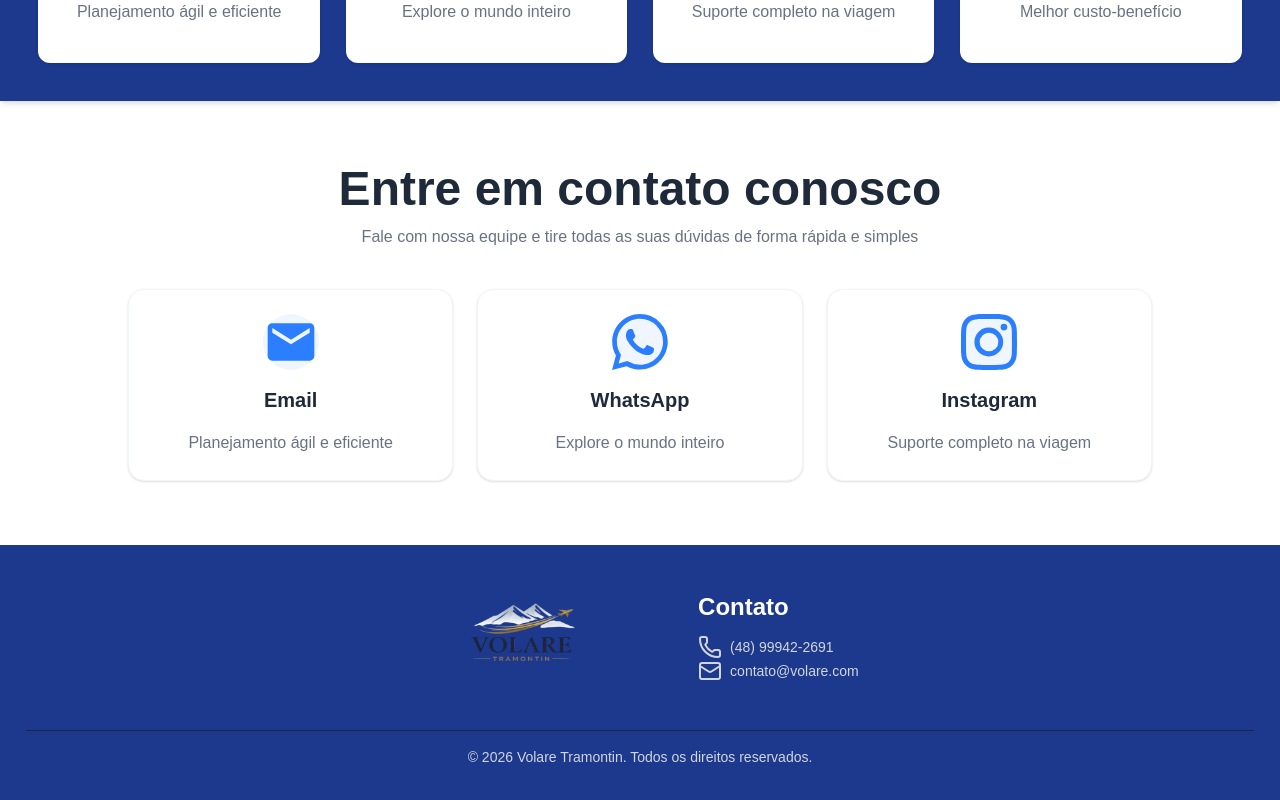
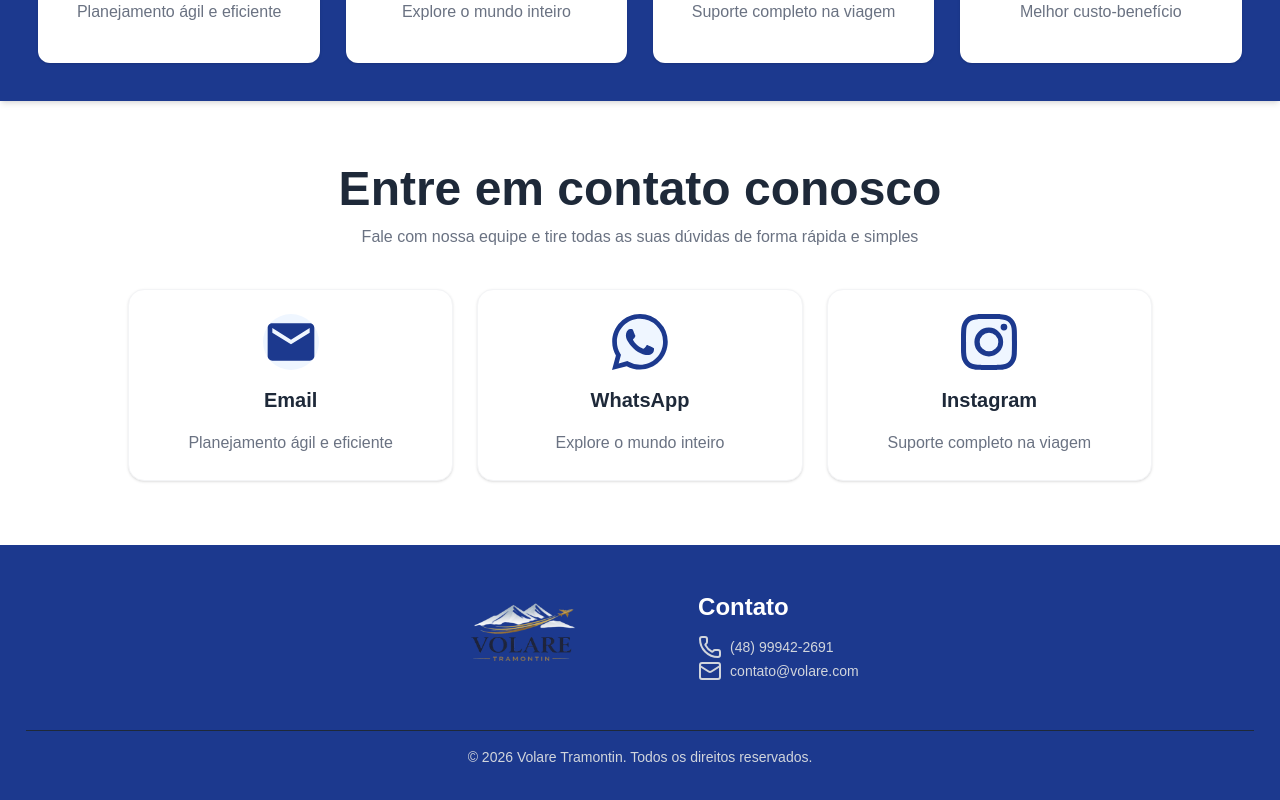
Before and after one commit to GabrielTramon/volare-tramontin-frontend, a Next.js app: page / in a window 1280 px wide. Shown: the part 1362-2162 px from the top of the page. Built offline with nearby package versions, Linux system fonts and the light colour scheme.

Commit message:
feat: add social media links to benefits and update contact components for improved accessibility

```diff
--- a/app/page.tsx
+++ b/app/page.tsx
@@ -42,22 +42,25 @@ export default function Home() {
       title: "Email",
       description: "Planejamento ágil e eficiente",
       icon: <MdEmail size={80} />,
+      href: `mailto:${process.env.NEXT_PUBLIC_SOCIAL_EMAIL}`,
     },
     {
       title: "WhatsApp",
       description: "Explore o mundo inteiro",
       icon: <BsWhatsapp size={80} />,
+      href: `https://wa.me/${process.env.NEXT_PUBLIC_SOCIAL_WHATSAPP}`,
     },
     {
       title: "Instagram",
       description: "Suporte completo na viagem",
       icon: <BsInstagram size={80} />,
+      href: `https://www.instagram.com/${process.env.NEXT_PUBLIC_SOCIAL_INSTAGRAM}`,
     },
   ];
   return (
     <div className="justify-center w-full flex flex-col items-center">
       <Image
-        src="/banner.png"
+        src="/banner.webp"
         alt="Logo"
         width={2000}
         height={2000}
--- a/components/contact/contactPage.tsx
+++ b/components/contact/contactPage.tsx
@@ -4,6 +4,7 @@ type Benefit = {
   title: string;
   description: string;
   icon: React.ReactNode;
+  href?: string;
 };
 
 export function ContactPage({ items }: { items: Benefit[] }) {
--- a/components/contact/contactProps.tsx
+++ b/components/contact/contactProps.tsx
@@ -2,12 +2,18 @@ type GridBenefitProps = {
   title: string;
   description: string;
   icon: React.ReactNode;
+  href?: string;
 };
 
-export function ContactProps({ title, description, icon }: GridBenefitProps) {
+export function ContactProps({ title, description, icon, href }: GridBenefitProps) {
   return (
-    <div className="group cursor-pointer flex flex-col items-center text-center gap-4 p-6 rounded-2xl bg-white shadow-sm border border-gray-100 hover:shadow-lg hover:-translate-y-1 transition-all duration-300">
-      <div className="flex items-center justify-center w-14 h-14 rounded-full bg-blue-50 text-blue-500 group-hover:scale-110 transition-transform duration-300">
+    <a
+      href={href}
+      target="_blank"
+      rel="noopener noreferrer"
+      className="group cursor-pointer flex flex-col items-center text-center gap-4 p-6 rounded-2xl bg-white shadow-sm border border-gray-100 hover:shadow-lg hover:-translate-y-1 transition-all duration-300"
+    >
+      <div className="flex items-center justify-center w-14 h-14 rounded-full bg-blue-50 text-blue-900 group-hover:scale-110 transition-transform duration-300">
         {icon}
       </div>
       <h3 className="text-lg sm:text-xl font-semibold text-gray-800">
@@ -16,6 +22,6 @@ export function ContactProps({ title, description, icon }: GridBenefitProps) {
       <p className="text-sm sm:text-base text-gray-500 leading-relaxed">
         {description}
       </p>
-    </div>
+    </a>
   );
 }
```
